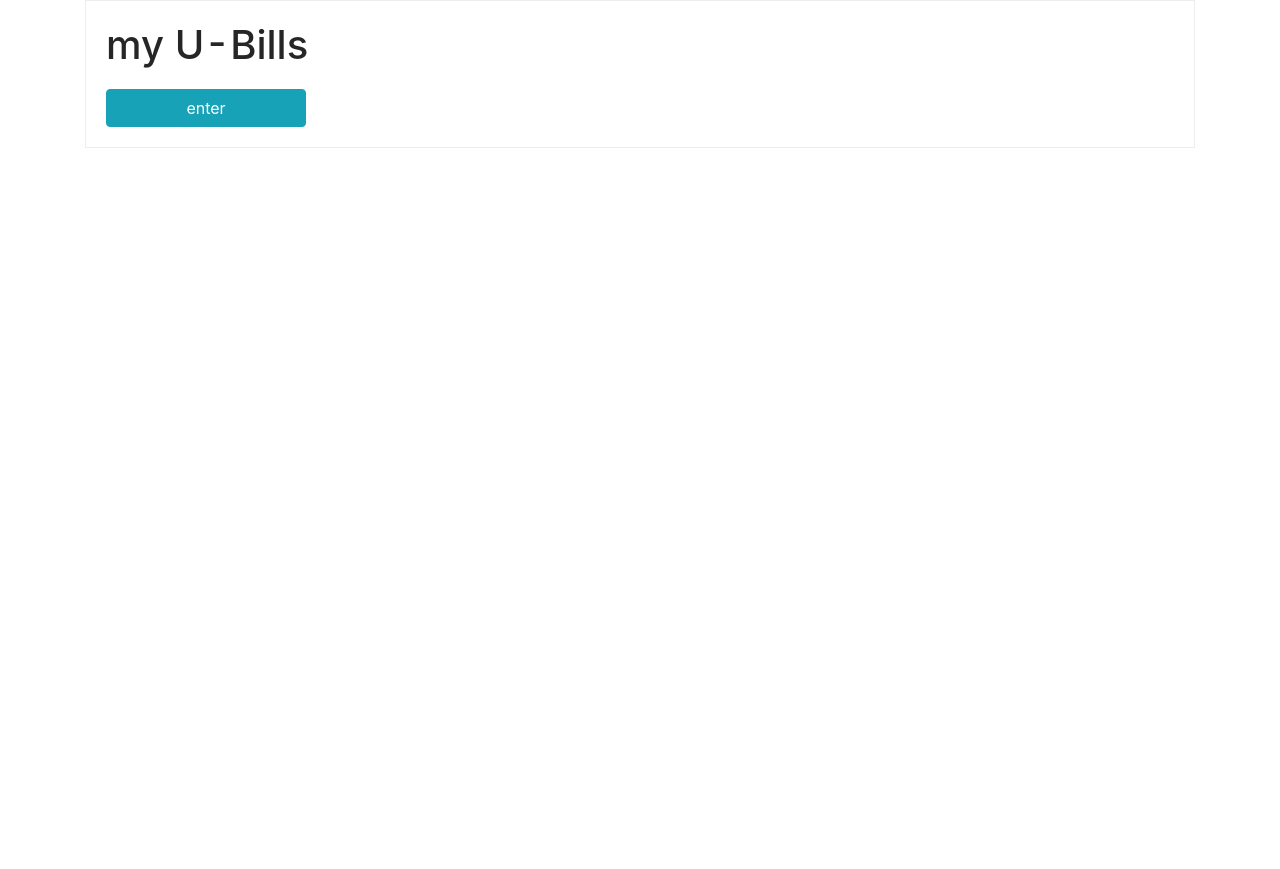
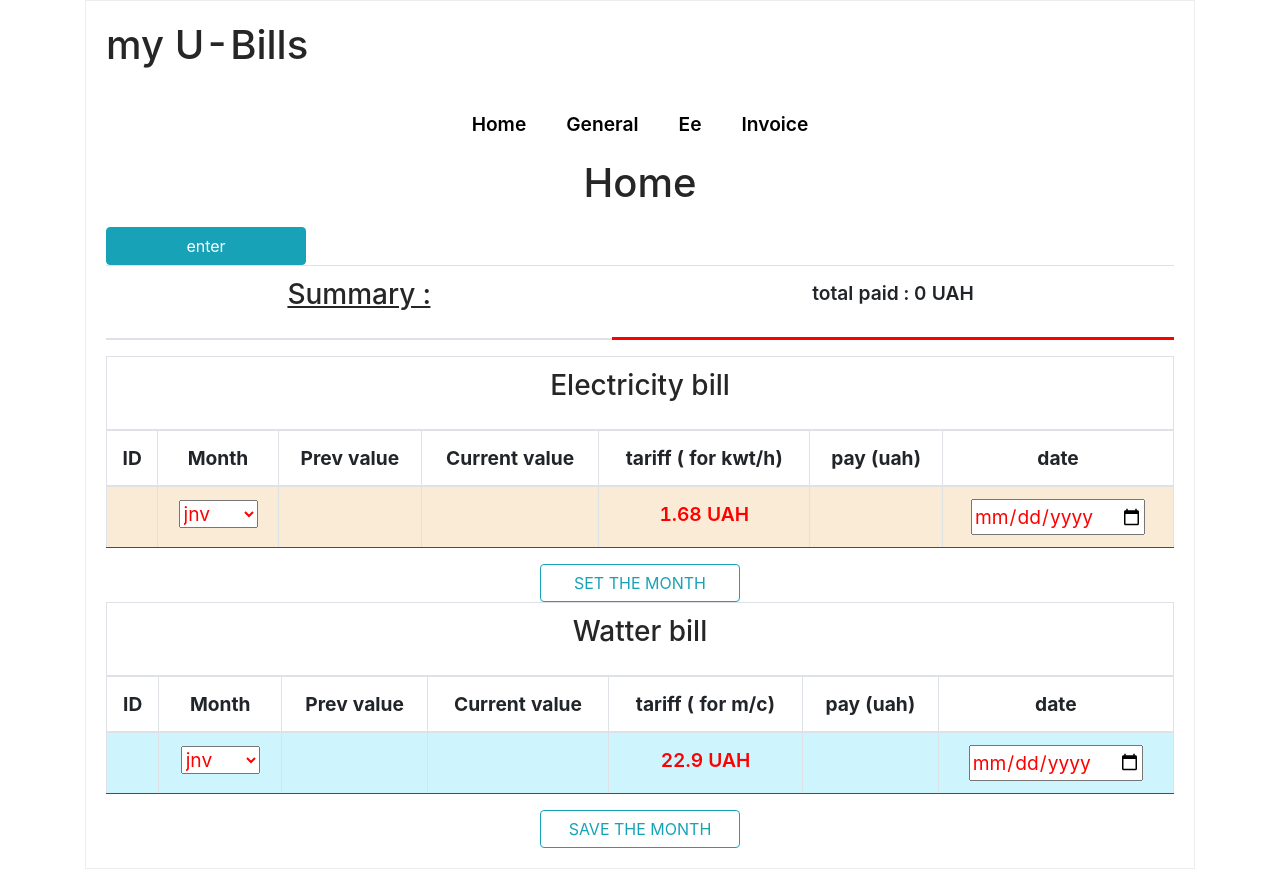
Before and after one commit to sovsianykov/ubills-app, a React (Create React App) app: page /general in a window 1280 px wide. Before the commit the page ends 800 px from the top, so only its background shows below. Built offline with nearby package versions, Linux system fonts and the light colour scheme.

Commit message:
router dom2

```diff
--- a/package.json
+++ b/package.json
@@ -10,12 +10,14 @@
     "@testing-library/user-event": "^12.6.0",
     "antd": "^4.10.0",
     "bootstrap": "^4.5.3",
+    "history": "^5.0.0",
     "prettier": "^2.2.1",
     "prop-types": "^15.7.2",
     "react": "^17.0.1",
     "react-bootstrap": "^1.4.0",
     "react-dom": "^17.0.1",
     "react-payment": "^0.1.8",
+    "react-router": "^5.2.0",
     "react-router-bootstrap": "^0.25.0",
     "react-scripts": "4.0.1",
     "reselect": "^4.0.0",
--- a/src/App.js
+++ b/src/App.js
@@ -3,16 +3,42 @@ import Tabbuilder from "./Components/Layout/Tabbuilder/Tabbuilder";
 import Container from 'react-bootstrap/Container/'
 import Layout from "./Components/Layout/Layout";
 import Invoice from "./Invoice/Invoice";
+import {BrowserRouter,Route,Link} from "react-router-dom";
+import MyLinks from "./Components/Navigate/LinkContainer";
+// const history =createBrowserHistory();
+
+
+
+// const Home =()=> (
+// <div>
+//     <h2>Home</h2>
+// </div>
+// )
+// const General =()=> (
+//     <div>
+//         <h2>General</h2>
+//     </div>
+// )
+// const Invoicing =()=> (
+//     <div>
+//         <h2>Invoicing </h2>
+//     </div>
+// )
+
+
 class App extends Component {
   render() {
     return (
-        <Container   >
+        <BrowserRouter  >
+            <Container>
           <Layout>
             <h1>my U-Bills</h1>
-            <Tabbuilder/>
+              <MyLinks/>
+            {/*<Tabbuilder/> */}
             {/*    <Invoice/>*/}
           </Layout>
-        </Container>
+            </Container>
+        </BrowserRouter>
     );
   }
 }
--- a/src/Components/Layout/Tabbuilder/Tabbuilder.js
+++ b/src/Components/Layout/Tabbuilder/Tabbuilder.js
@@ -179,7 +179,7 @@ class Tabbuilder extends Component {
           >
             enter
           </Button>
-          <div className="enter none">
+          <div className="enter ">
             <Summary total={this.total} />
             <Table id="electro" bordered hover>
               <thead>
--- a/src/Components/Navigate/LinkContainer.js
+++ b/src/Components/Navigate/LinkContainer.js
@@ -1,119 +1,201 @@
-import React, { Component } from 'react';
-import PropTypes from 'prop-types';
-import { Route, withRouter } from 'react-router-dom';
+import React,{Component} from "react";
+import './Navigation.css'
+import Tabbuilder from "../Layout/Tabbuilder/Tabbuilder";
+import Elektro from "../Layout/Tabbuilder/Elektricity/Elektro";
+import {Route} from 'react-router-dom'
+class MyLinks extends Component{
+    total = 0;
+    store = [
+        [
+            { id: "" },
+            { monthsel: "" },
+            { preV: "" },
+            { curV: "" },
+            { tariff: "" },
+            { pay: "" },
+            { date: "" },
+        ],
+    ];
+    storeW = [
+        [
+            { idW: "" },
+            { monthseW: "" },
+            { preW: "" },
+            { curW: "" },
+            { tariffW: "" },
+            { payW: "" },
+            { dateW: "" },
+        ],
+    ];
+    componentDidMount() {
+        if (localStorage.getItem("storedtotal")) {
+            this.store = JSON.parse(localStorage.getItem("storedstore"));
+            this.storeW = JSON.parse(localStorage.getItem("storedstoreW"));
+            this.total = JSON.parse(localStorage.getItem("storedtotal"));
+        }
+    }
 
-const isModifiedEvent = (event) =>
-    !!(event.metaKey || event.altKey || event.ctrlKey || event.shiftKey);
+    state = {
+        monthsEl: [
+            [
+                { id: Date.now() + Math.random() },
+                { monthsel: "" },
+                { preV: 0 },
+                { curV: 0 },
+                { tariff: "1.68 UAH" },
+                { pay: 0 },
+                { date: "" },
+            ],
+        ],
+        monthsEl1: [
+            [
+                { id: Date.now() + Math.random() },
+                { monthsel: "" },
+                { preV: "wait" },
+                { curV: "wait" },
+                { tariff: "1.68 UAH" },
+                { pay: "0" },
+                { date: "" },
+            ],
+        ],
 
-export class LinkContainer extends Component {
-    static propTypes = {
-        history: PropTypes.shape({
-            push: PropTypes.func.isRequired,
-            replace: PropTypes.func.isRequired,
-            createHref: PropTypes.func.isRequired,
-        }).isRequired,
-        location: PropTypes.object,
-        match: PropTypes.object,
-        staticContext: PropTypes.object,
-        children: PropTypes.element.isRequired,
-        onClick: PropTypes.func,
-        replace: PropTypes.bool,
-        to: PropTypes.oneOfType([
-            PropTypes.string,
-            PropTypes.object,
-        ]).isRequired,
-        exact: PropTypes.bool,
-        strict: PropTypes.bool,
-        className: PropTypes.string,
-        activeClassName: PropTypes.string,
-        style: PropTypes.object,
-        activeStyle: PropTypes.object,
-        isActive: PropTypes.func,
+        storeW: [
+            { idW: 1 },
+            { monthseW: "" },
+            { preW: 0 },
+            { curW: 0 },
+            { tariff: 1.68 },
+            { payW: 0 },
+            { dateW: 0 },
+        ],
+    };
+    saveHandler = () => {
+        const input = document.querySelectorAll(".elinput");
+        const mon = document.querySelector("#el-select ");
+        const date = document.querySelector("#date ");
+        let pay = Math.floor(
+            (parseInt(input[2].textContent) - parseInt(input[1].textContent)) * 1.68
+        );
+        if (isNaN(pay)) {
+            pay = "please input correct values";
+        }
+
+        this.total += pay;
+        let i = this.store.length;
+        this.store[i] = [
+            { id: Date.now() + Math.random() },
+            { monthsel: mon.value },
+            { preV: input[1].textContent },
+            { curV: input[2].textContent },
+            { tariff: "1.68 UAH" },
+            { pay: pay },
+            { date: date.value },
+        ];
+
+        this.setState(() => {
+            return {
+                monthsEl1: [
+                    [
+                        { id: input[0].textContent },
+                        { monthsel: mon.value },
+                        { preV: input[2].textContent },
+                        { curV: input[3].textContent },
+                        { tariff: "1.68 UAH" },
+                        { pay: pay },
+                        { date: date.value },
+                    ],
+                ],
+            };
+        });
+    };
+    enterHandler = () => {
+        const enter = document.querySelector(".enter");
+        const eBtn = document.querySelector("#enter-btn");
+        eBtn.className = "none";
+        enter.classList.remove("none");
+        this.setState(() => {
+            return {
+                monthsEl1: [[{ id: 0 }]],
+            };
+        });
     };
 
-    static defaultProps = {
-        replace: false,
-        exact: false,
-        strict: false,
-        activeClassName: 'active',
+    saveHandlerW = () => {
+        const input1 = document.querySelectorAll(".editW");
+        const monW = document.querySelector("select ");
+        const dateW = document.querySelector("#dateW ");
+
+        let payW = Math.floor(
+            (parseInt(input1[2].textContent) - parseInt(input1[1].textContent)) * 22.9
+        );
+        if (isNaN(payW)) {
+            payW = "please input correct values";
+        }
+        this.total += payW;
+        let j = this.storeW.length;
+        this.storeW[j] = [
+            { idW: Date.now() + Math.random() },
+            { monthseW: monW.value },
+            { preW: input1[1].textContent },
+            { curW: input1[2].textContent },
+            { tariffW: "1.68 UAH" },
+            { payW: payW },
+            { dateW: dateW.value },
+        ];
+
+        this.setState(() => {
+            return {
+                monthsEl1: [
+                    [
+                        { id: input1[0].textContent },
+                        { monthsel: monW.value },
+                        { preV: input1[2].textContent },
+                        { curV: input1[3].textContent },
+                        { tariff: "1.68 UAH" },
+                        { pay: payW },
+                        { date: dateW.value },
+                    ],
+                ],
+            };
+        });
     };
+    componentDidUpdate(prevProps, prevState, snapshot) {
+        localStorage.setItem("storedstore", JSON.stringify(this.store));
+        localStorage.setItem("storedstoreW", JSON.stringify(this.storeW));
+        localStorage.setItem("storedtotal", JSON.stringify(this.total));
+    }
 
-    handleClick = (event) => {
-        const { children, onClick } = this.props;
+       render() {
 
-        if (children.props.onClick) {
-            children.props.onClick(event);
-        }
 
-        if (onClick) {
-            onClick(event);
-        }
+           return (
+                 <div className ='Main'>
+                    <header>
+                        <ul>
+                            <li><a href="/">Home</a></li>
+                            <li><a href="/general" >General</a></li>
+                            <li><a href="/electro">Ee</a></li>
+                            <li><a href="/invoic">Invoice</a></li>
+                        </ul>
+                    </header>
+                     <section className='Home'>
+                         <Route path = '/' render ={ ()=><h1>Home</h1> } />
+                     </section>
+                     <section className='General'>
+                         <Route path = '/general' render ={()=> <Tabbuilder/> } />
+                     </section>
+                     <section className='Electro'>
+                         <div>
+                         </div>
+                     </section>
 
-        if (
-            !event.defaultPrevented && // onClick prevented default
-            event.button === 0 && // ignore right clicks
-            !isModifiedEvent(event) // ignore clicks with modifier keys
-        ) {
-            event.preventDefault();
 
-            const { replace, to, history } = this.props;
 
-            if (replace) {
-                history.replace(to);
-            } else {
-                history.push(to);
-            }
-        }
-    };
+                 </div>
 
-    render() {
-        const {
-            history,
-            location: _location,            // eslint-disable-line no-unused-vars
-            match: _match,                  // eslint-disable-line no-unused-vars
-            staticContext: _staticContext,  // eslint-disable-line no-unused-vars
-            children,
-            replace,                          // eslint-disable-line no-unused-vars
-            to,
-            exact,
-            strict,
-            activeClassName,
-            className,
-            activeStyle,
-            style,
-            isActive: getIsActive,
-            ...props
-        } = this.props;
 
-        const href = history.createHref(
-            typeof to === 'string' ? { pathname: to } : to
-        );
 
-        const child = React.Children.only(children);
-
-        return (
-            <Route
-                path={typeof to === 'object' ? to.pathname : to}
-                exact={exact}
-                strict={strict}
-                children={({ location, match }) => {
-                    const isActive = !!(getIsActive ? getIsActive(match, location) : match);
-
-                    return React.cloneElement(
-                        child,
-                        {
-                            ...props,
-                            className: [className, child.props.className, isActive ? activeClassName : null]
-                                .join(' ').trim(),
-                            style: isActive ? { ...style, ...activeStyle } : style,
-                            href,
-                            onClick: this.handleClick,
-                        }
-                    );
-                }}
-            />
-        );
-    }
+           )
+       }
 }
-
-export default withRouter(LinkContainer);
+export default MyLinks;
--- /dev/null
+++ b/src/Components/Navigate/Navigation.css
@@ -0,0 +1,23 @@
+.Main ul {
+    list-style: none;
+    margin: 0;
+    padding: 0;
+}
+.Main li {
+    display: inline-block;
+    margin: 20px;
+}
+.Main a {
+    color: black;
+    text-decoration: none;
+
+}
+.Main {
+    text-align: center;
+    font-size: 1.2rem;
+    font-weight: 600;
+}
+.Main a:hover ,
+.Main a:active  {
+    color: #fa923f;
+}
```
Also changed, not shown: src/Components/Navigate/NavMe.js (deleted, +0 -17 lines), src/Components/Layout/Header/Header.css (added), src/Components/Layout/Header/Header.js (added), 2 other files (tests, documents, lock files or other folders).
